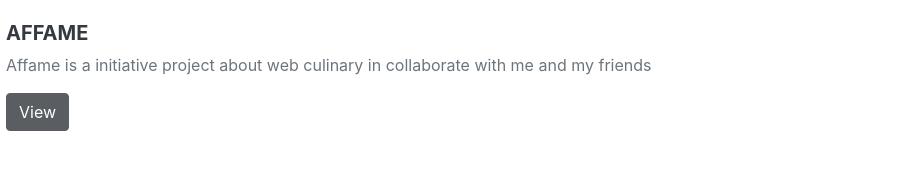
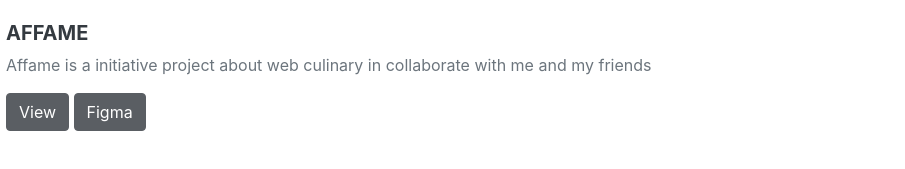
Before and after one commit to kevinsamandaria/kevinsamandaria.github.io, a plain HTML site: page index.html in a window 1280 px wide. Shown: the part 4856-5025 px from the top of the page, 354-1259 px from the left. Drawn offline with nearby package versions, Linux system fonts and the light colour scheme; a web font is replaced by a local one.

Commit message:
fifth changes

```diff
--- a/index.html
+++ b/index.html
@@ -318,6 +318,9 @@
                             <button class="btn btn-primary mb-4" type="button">
                                 <a href="https://github.com/kevinsamandaria/Affame" target="_blank" rel="noopener noreferrer" style="text-decoration: none; color: white;">View</a>
                             </button>
+                            <button class="btn btn-primary mb-4" type="button">
+                                <a href="https://www.figma.com/file/h1EUi33iUNW6MMnJFCVclH/Affame?node-id=0%3A1" target="_blank" rel="noopener noreferrer" style="text-decoration: none; color: white;">Figma</a>
+                            </button>
                         </li>
                     </ul>
                 </div>
```
Also changed, not shown: assets/img/download.png (deleted).
